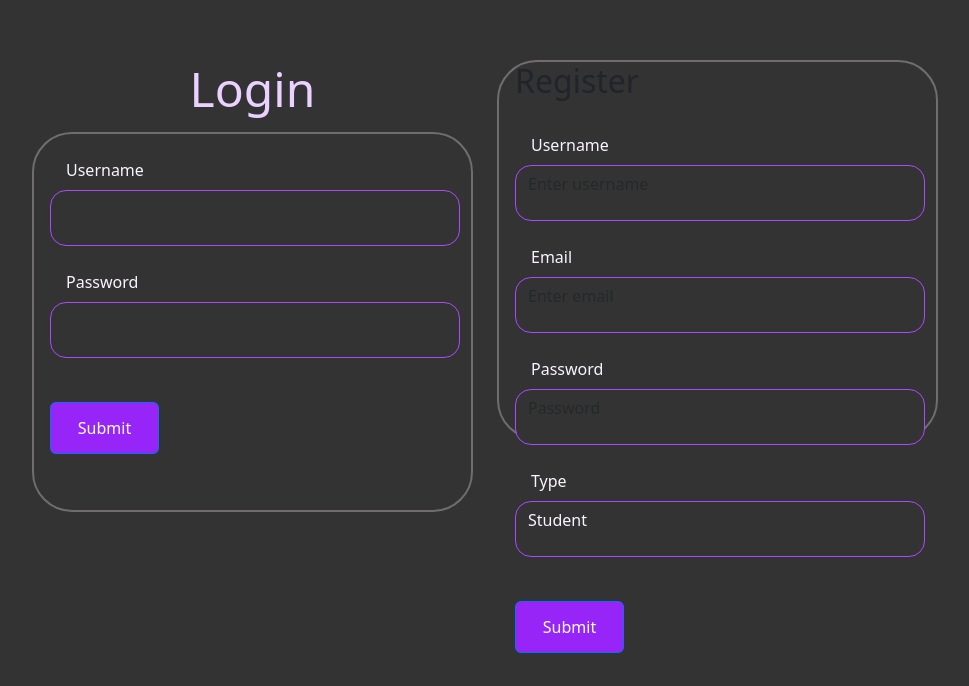
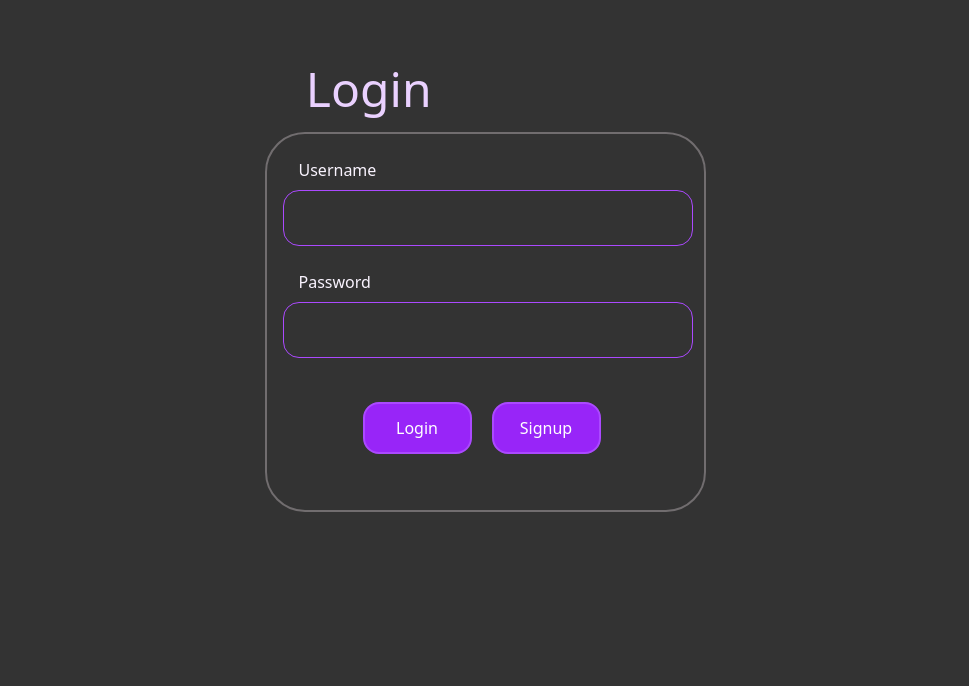
Before and after one commit to Im2rnado/within, a React (Create React App) app in the folder client/client/: page / in a window 1280 px wide. Shown: the part 114-800 px from the top of the page, without its empty margins (155-1124 px from the left). Built offline with nearby package versions, Linux system fonts and the light colour scheme.

Commit message:
zabat register button to switch

```diff
--- a/client/client/src/App.js
+++ b/client/client/src/App.js
@@ -1,17 +1,24 @@
 import { Container, Col, Row } from "react-bootstrap";
+import { useState } from 'react';
 import Register from "./components/register";
 import Login from "./components/login";
 
 function App() {
+  const [showLogin, setShowLogin] = useState(true);
+
+  const toggleView = () => {
+    setShowLogin(!showLogin);
+  };
+
   return (
     <Container>
       <Row>
         <Col xs={12} sm={12} md={6} lg={6}>
-          <Login />
-        </Col>
-
-        <Col xs={12} sm={12} md={6} lg={6}>
-          <Register />
+          {showLogin ? (
+            <Login toggleView={toggleView} />
+          ) : (
+            <Register toggleView={toggleView} />
+          )}
         </Col>
       </Row>
     </Container>
--- a/client/client/src/components/login.js
+++ b/client/client/src/components/login.js
@@ -4,7 +4,7 @@ import { Form, Button } from "react-bootstrap";
 import "../index.css";
 import axios from "axios";
 
-export default function Login() {
+export default function Login({ toggleView }) {
     const [username, setUsername] = useState(null);
     const [password, setPassword] = useState(null);
 
@@ -37,6 +37,7 @@ export default function Login() {
                             onChange={(e) => setUsername(e.target.value)}
                         />
                     </Form.Group>
+
                     {/* password */}
                     <Form.Group controlId="formBasicPassword">
                         <Form.Label>Password</Form.Label>
@@ -45,9 +46,15 @@ export default function Login() {
                             onChange={(e) => setPassword(e.target.value)}
                         />
                     </Form.Group>
+
                     {/* submit button */}
                     <Button className="login-button" type="submit">
-                        Submit
+                        Login
+                    </Button>
+
+                    {/* signup button */}
+                    <Button className="signup-button" type="button" onClick={toggleView}>
+                        Signup
                     </Button>
                 </Form>
             </div>
--- a/client/client/src/components/register.js
+++ b/client/client/src/components/register.js
@@ -3,7 +3,7 @@ import { useState } from 'react';
 import { Form, Button } from "react-bootstrap";
 import axios from "axios";
 
-export default function Register() {
+export default function Register({ toggleView }) {
     const [username, setUsername] = useState(null);
     const [password, setPassword] = useState(null);
     const [email, setEmail] = useState(null);
@@ -27,8 +27,9 @@ export default function Register() {
 
     return (
         <>
+            <div className="title"><h2 className="login-container-h2">Register</h2></div>
+
             <div className="login-container">
-                <h2>Register</h2>
                 <Form className="login-form" onSubmit={register}>
                     {/* username */}
                     <Form.Group controlId="formBasicUsername">
@@ -39,6 +40,7 @@ export default function Register() {
                             onChange={(e) => setUsername(e.target.value)}
                         />
                     </Form.Group>
+
                     {/* email */}
                     <Form.Group controlId="formBasicEmail">
                         <Form.Label>Email</Form.Label>
@@ -48,6 +50,7 @@ export default function Register() {
                             onChange={(e) => setEmail(e.target.value)}
                         />
                     </Form.Group>
+
                     {/* password */}
                     <Form.Group controlId="formBasicPassword">
                         <Form.Label>Password</Form.Label>
@@ -57,6 +60,7 @@ export default function Register() {
                             onChange={(e) => setPassword(e.target.value)}
                         />
                     </Form.Group>
+
                     {/* type */}
                     <Form.Group controlId="formBasicType">
                         <Form.Label>Type</Form.Label>
@@ -68,9 +72,16 @@ export default function Register() {
                             <option value="admin">Admin</option>
                         </Form.Control>
                     </Form.Group>
+
+                    {/* signup button */}
+                    <Button className="signup-button" type="submit">
+                        Signup
+                    </Button>
+
+
                     {/* submit button */}
-                    <Button className="login-button" type="submit">
-                        Submit
+                    <Button className="login-button" type="button" onClick={toggleView}>
+                        Login
                     </Button>
                 </Form>
             </div>
--- a/client/client/src/index.css
+++ b/client/client/src/index.css
@@ -1,4 +1,4 @@
-*{
+* {
   box-sizing: border-box;
 }
 
@@ -22,12 +22,14 @@ body {
   width: 441px;
   height: 380px;
 }
-.title{
+
+.title {
   text-align: center;
 }
 
 .login-container-h2 {
-  color: #EAD1FF; /* Light purple for text */
+  color: #EAD1FF;
+  /* Light purple for text */
   font-size: 48px;
   margin-bottom: 14px;
 }
@@ -35,7 +37,7 @@ body {
 .login-form .form-label {
   color: #FAF4FF;
   margin-bottom: 8px;
-  margin-top:24px ;
+  margin-top: 24px;
   margin-left: 16px;
 }
 
@@ -45,7 +47,7 @@ body {
   border-radius: 16px;
   height: 56px;
   width: 410px;
-  padding-bottom:24px;
+  padding-bottom: 24px;
   color: #FAF4FF;
 }
 
@@ -56,19 +58,34 @@ body {
 
 .login-button {
   background: linear-gradient(to right, #9825F8, #9825F8);
-  border: none;
+  border: 2px solid #AB49FF !important;
   color: #FAF4FF;
   margin-top: 44px;
+  margin-left: 80px;
   padding-right: 32px;
   padding-left: 32px;
-  border-radius: 16px;
+  border-radius: 16px !important;
   width: 109px;
   height: 52PX;
-
-
 }
 
 .login-button:hover {
   background: linear-gradient(to right, #333333, #333333);
-  border:2px solid #AB49FF ;
 }
+
+.signup-button {
+  background: linear-gradient(to right, #9825F8, #9825F8);
+  border: 2px solid #AB49FF !important;
+  color: #FAF4FF;
+  margin-top: 44px;
+  margin-left: 20px;
+  padding-right: 32px;
+  padding-left: 32px;
+  border-radius: 16px !important;
+  width: 109px;
+  height: 52PX;
+}
+
+.signup-button:hover {
+  background: linear-gradient(to right, #333333, #333333);
+}
```
